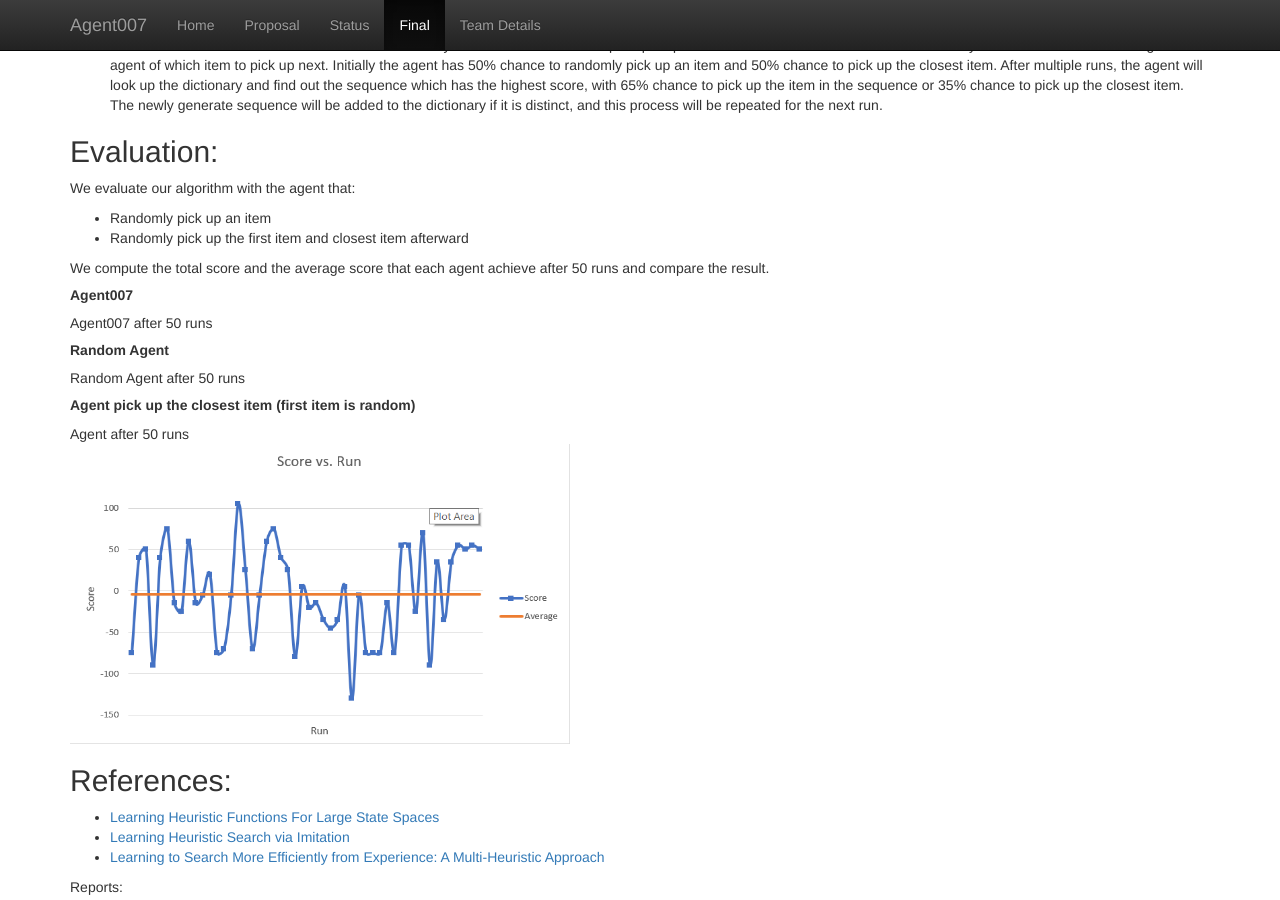
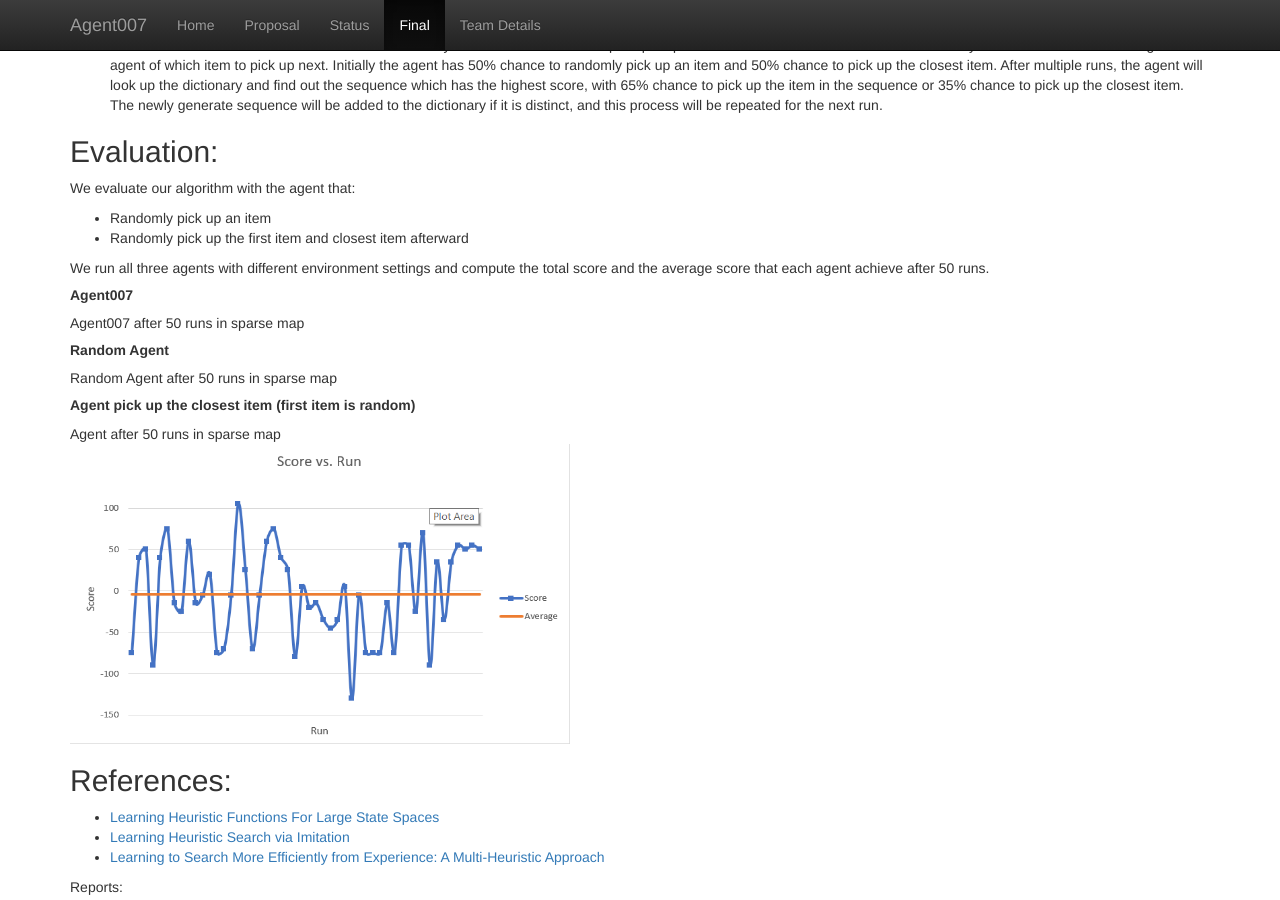
Before and after one commit to KumarHX/Agent007, a Jekyll site: the page built from docs/final.md, in a window 1280 px wide and 900 px high, scrolled down 977 px. Built offline with Jekyll 4.4.1, drawn with Linux system fonts in a browser that asks for light colours.

Commit message:
Update final.md

```diff
--- a/docs/final.md
+++ b/docs/final.md
@@ -30,18 +30,18 @@ We evaluate our algorithm with the agent that:
 - Randomly pick up an item
 - Randomly pick up the first item and closest item afterward
 
-We compute the total score and the average score that each agent achieve after 50 runs and compare the result.
+We run all three agents with different environment settings and compute the total score and the average score that each agent achieve after 50 runs.
 
 ##### **Agent007**
-Agent007 after 50 runs <br>
+Agent007 after 50 runs in sparse map <br>
 
 
 ##### **Random Agent**
-Random Agent after 50 runs <br>
+Random Agent after 50 runs in sparse map <br>
 
 
 ##### **Agent pick up the closest item (first item is random)**
-Agent after 50 runs <br>
+Agent after 50 runs in sparse map <br>
 <a href="url"><img src="ShortestPathSparse.png" align="center" height="300" width="500" ></a>
 
 
```
